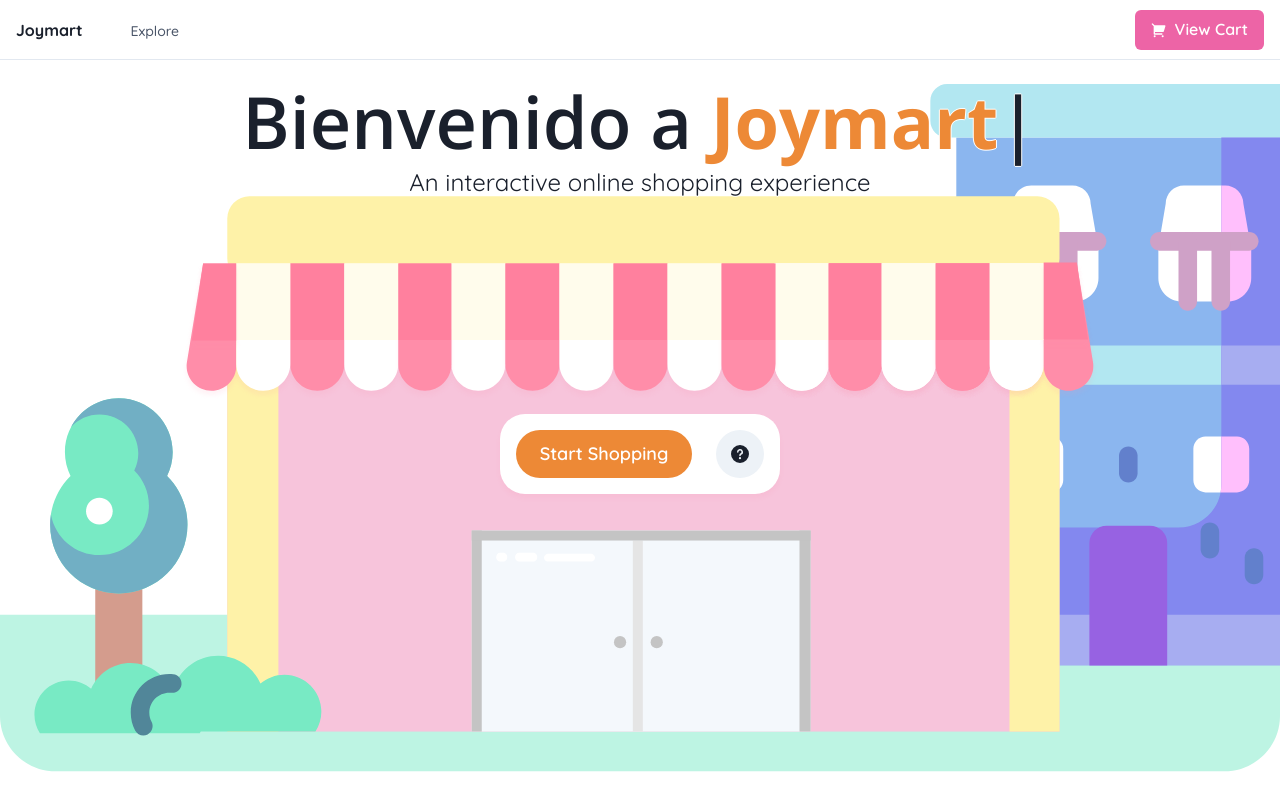
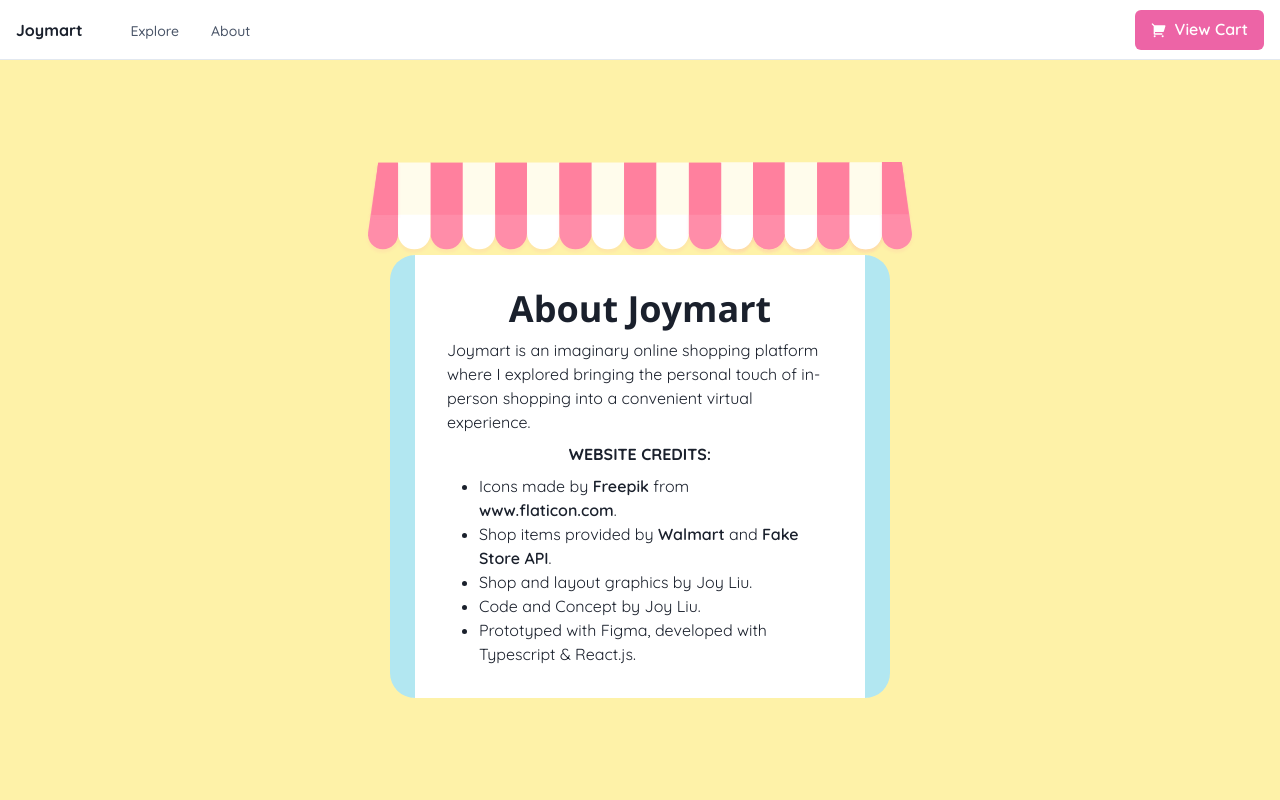
Before and after one commit to joyliu-q/joymart, a React (Create React App) app: page /credits in a window 1280 px wide. Built offline with nearby package versions, Linux system fonts and the light colour scheme.

Commit message:
:art: Add crediting

```diff
--- a/src/App.tsx
+++ b/src/App.tsx
@@ -13,6 +13,7 @@ import {
   useCart,
   useRoutineEssentals,
 } from "./database";
+import Credits from "./pages/Credits";
 
 function App() {
   const [cart, setCart] = React.useState<CartItems>({});
@@ -115,6 +116,9 @@ function App() {
             <Route path="/explore">
               <Welcome />
             </Route>
+            <Route path="/credits">
+              <Credits />
+            </Route>
             <Route path="/">
               <Home />
             </Route>
--- a/src/components/Navbar.tsx
+++ b/src/components/Navbar.tsx
@@ -286,4 +286,13 @@ const NAV_ITEMS: Array<NavItem> = [
       },
     ],
   },
+  {
+    label: "About",
+    children: [
+      {
+        label: "Credits",
+        href: "/credits",
+      },
+    ],
+  },
 ];
--- /dev/null
+++ b/src/pages/Credits.tsx
@@ -0,0 +1,96 @@
+import { Image } from "@chakra-ui/image";
+import {
+  Box,
+  Container,
+  Flex,
+  Heading,
+  Link,
+  ListItem,
+  Stack,
+  Text,
+  UnorderedList,
+} from "@chakra-ui/layout";
+
+export default function Credits() {
+  return (
+    <Box bgColor="#FEF2A8">
+      <Container
+        minHeight="calc(100vh - 60px)"
+        display="flex"
+        alignItems="center"
+        justifyContent="center"
+      >
+        <Flex flexDir="column" alignItems="center">
+          <Image maxW={"550px"} src="/graphics/panels.svg" />
+          <Flex
+            maxW={"500px"}
+            flexDir="column"
+            p={8}
+            borderRadius="25px"
+            bgColor="white"
+            borderLeft="25px solid #B2E7F1"
+            borderRight="25px solid #B2E7F1"
+          >
+            <Heading mb={2}>About Joymart</Heading>
+            <Stack textAlign="left">
+              <Text>
+                Joymart is an imaginary online shopping platform where I
+                explored bringing the personal touch of in-person shopping into
+                a convenient virtual experience.
+              </Text>
+              <Text
+                fontWeight={800}
+                textAlign="center"
+                textTransform="uppercase"
+              >
+                Website Credits:
+              </Text>
+              <UnorderedList>
+                <ListItem mx={8}>
+                  Icons made by{" "}
+                  <Link
+                    fontWeight={600}
+                    href="https://www.freepik.com"
+                    title="Freepik"
+                  >
+                    Freepik
+                  </Link>{" "}
+                  from{" "}
+                  <Link
+                    fontWeight={600}
+                    href="https://www.flaticon.com/"
+                    title="Flaticon"
+                  >
+                    www.flaticon.com
+                  </Link>
+                  .
+                </ListItem>
+                <ListItem mx={8}>
+                  Shop items provided by{" "}
+                  <Link fontWeight={600} href="walmart.com" title="Freepik">
+                    Walmart
+                  </Link>{" "}
+                  and{" "}
+                  <Link
+                    fontWeight={600}
+                    href="https://fakestoreapi.com/"
+                    title="Flaticon"
+                  >
+                    Fake Store API
+                  </Link>
+                  .
+                </ListItem>
+                <ListItem mx={8}>Shop and layout graphics by Joy Liu.</ListItem>
+                <ListItem mx={8}>Code and Concept by Joy Liu.</ListItem>
+                <ListItem mx={8}>
+                  Prototyped with Figma, developed with Typescript &amp;
+                  React.js.
+                </ListItem>
+              </UnorderedList>
+            </Stack>
+          </Flex>
+        </Flex>
+      </Container>
+    </Box>
+  );
+}
```
Also changed, not shown: public/graphics/panels.svg (added).
